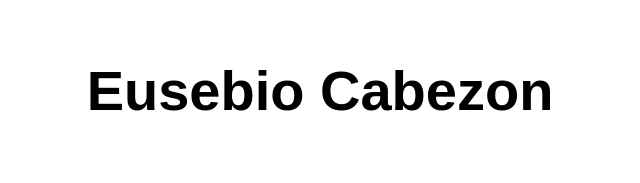
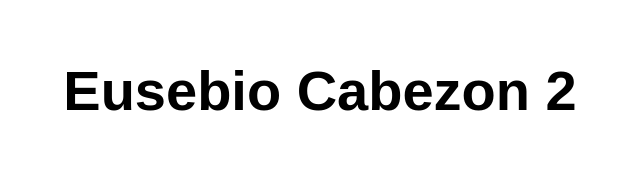
Before and after one commit to EmilioPerezLopez/my-first-static-web-app, a plain HTML site: page index.html in a window 1280 px wide. Shown: the whole page, without its empty margins (320-960 px from the left). Drawn offline with Linux system fonts and the light colour scheme.

Commit message:
Update index.html

```diff
--- a/index.html
+++ b/index.html
@@ -10,7 +10,7 @@
 
 <body>
   <main>
-    <h1>Eusebio Cabezon</h1>
+    <h1>Eusebio Cabezon 2</h1>
   </main>
 </body>
 
```
